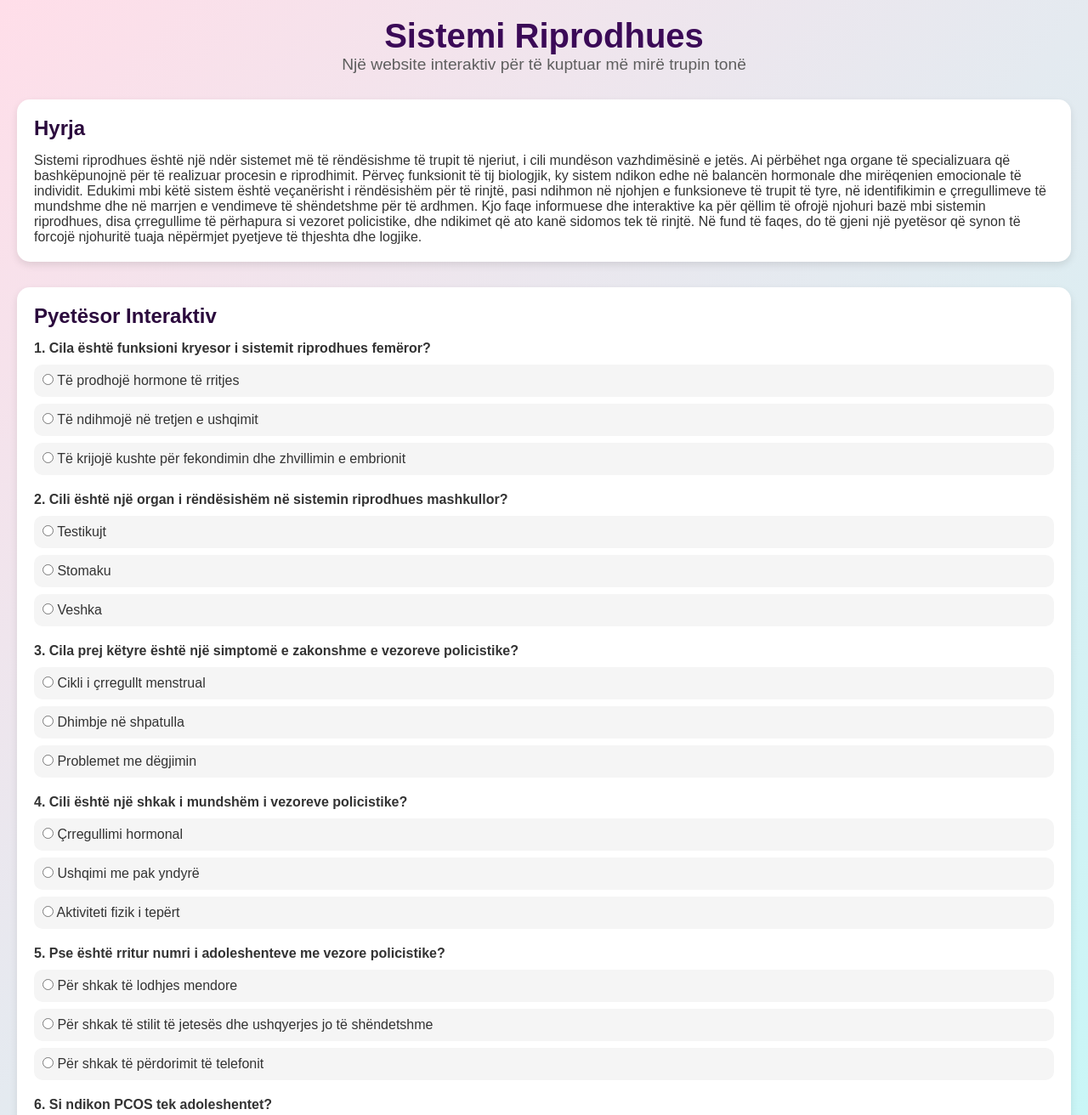
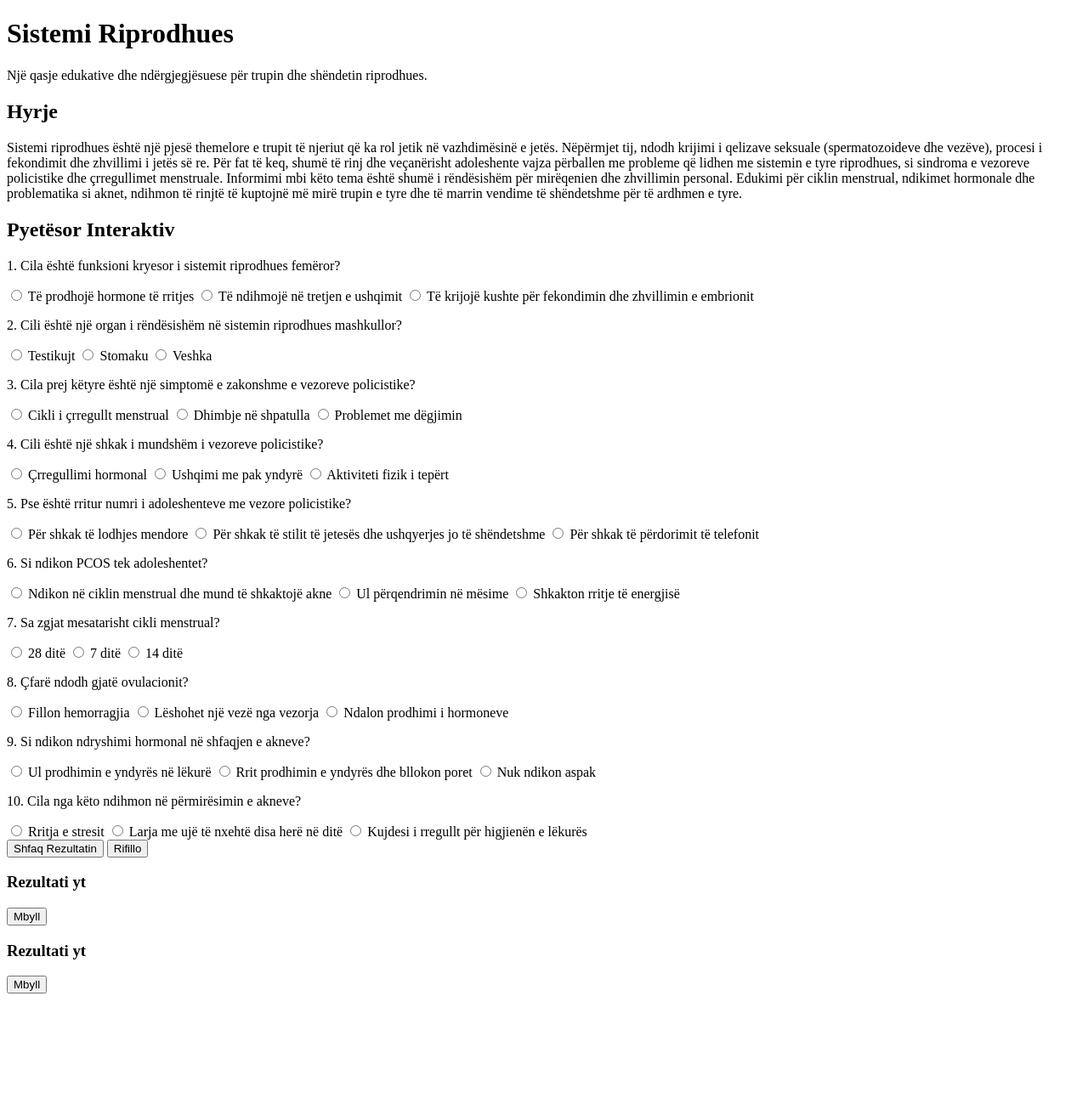
Before and after one commit to aron2608/sistemi-riprodhues.github.com, a plain HTML site: page index.html in a window 1280 px wide. Shown: the top 1312 px of the page at 85% size. After the commit the page ends 1177 px from the top, so only its background shows below. Drawn offline with Linux system fonts and the light colour scheme.

Commit message:
Update index.html

```diff
--- a/index.html
+++ b/index.html
@@ -4,29 +4,24 @@
     <meta charset="UTF-8">
     <meta name="viewport" content="width=device-width, initial-scale=1.0">
     <title>Sistemi Riprodhues - Pyetësor Biologjie</title>
-    <link rel="stylesheet" href="style.css">
+    <link href="https://fonts.googleapis.com/css2?family=Poppins:wght@400;600&display=swap" rel="stylesheet">
+
 </head>
 <body>
-  <header class="site-header">
-  <h1>Sistemi Riprodhues</h1>
-  <p>Një website interaktiv për të kuptuar më mirë trupin tonë</p>
-</header>
-
+    <header>
+        <h1>Sistemi Riprodhues</h1>
+        <p>Një qasje edukative dhe ndërgjegjësuese për trupin dhe shëndetin riprodhues.</p>
+    </header>
 
     <section class="intro">
-  <div class="intro-title">
-    <h2>Hyrja</h2>
-  </div>
-  <div class="intro-content">
-    <p>
-      Sistemi riprodhues është një ndër sistemet më të rëndësishme të trupit të njeriut, i cili mundëson vazhdimësinë e jetës. Ai përbëhet nga organe të specializuara që bashkëpunojnë për të realizuar procesin e riprodhimit. Përveç funksionit të tij biologjik, ky sistem ndikon edhe në balancën hormonale dhe mirëqenien emocionale të individit. Edukimi mbi këtë sistem është veçanërisht i rëndësishëm për të rinjtë, pasi ndihmon në njohjen e funksioneve të trupit të tyre, në identifikimin e çrregullimeve të mundshme dhe në marrjen e vendimeve të shëndetshme për të ardhmen. Kjo faqe informuese dhe interaktive ka për qëllim të ofrojë njohuri bazë mbi sistemin riprodhues, disa çrregullime të përhapura si vezoret policistike, dhe ndikimet që ato kanë sidomos tek të rinjtë. Në fund të faqes, do të gjeni një pyetësor që synon të forcojë njohuritë tuaja nëpërmjet pyetjeve të thjeshta dhe logjike.
-    </p>
-  </div>
-</section>
+        <h2>Hyrje</h2>
+        <p>Sistemi riprodhues është një pjesë themelore e trupit të njeriut që ka rol jetik në vazhdimësinë e jetës.
+            Nëpërmjet tij, ndodh krijimi i qelizave seksuale (spermatozoideve dhe vezëve), procesi i fekondimit dhe zhvillimi i jetës së re.
+             Për fat të keq, shumë të rinj dhe veçanërisht adoleshente vajza përballen me probleme që lidhen me sistemin e tyre riprodhues, si sindroma e vezoreve policistike dhe çrregullimet menstruale.
+             Informimi mbi këto tema është shumë i rëndësishëm për mirëqenien dhe zhvillimin personal. Edukimi për ciklin menstrual, ndikimet hormonale dhe problematika si aknet, ndihmon të rinjtë të kuptojnë më mirë trupin e tyre dhe të marrin vendime të shëndetshme për të ardhmen e tyre.
+      </p>
 
-
-
-    <section class="quiz">
+           <section class="quiz">
         <h2>Pyetësor Interaktiv</h2>
         <form id="quizForm">
            <!-- Pyetje 1: Sistemi riprodhues -->
@@ -120,19 +115,22 @@
             <button onclick="closeModal()">Mbyll</button>
         </div>
     </div>
+</form>
+    </section>
+
+    <div class="overlay" id="overlay"></div>
+    <div class="modal" id="resultModal">
+        <h3>Rezultati yt</h3>
+        <p id="resultText"></p>
+        <div class="btn-container">
+            <button onclick="closeModal()">Mbyll</button>
+        </div>
+    </div>
 
     <script>
         const correctAnswers = {
-            q1: 3,
-            q2: 1,
-            q3: 1,
-            q4: 1,
-            q5: 2,
-            q6: 1,
-            q7: 1,
-            q8: 2,
-            q9: 2,
-            q10: 3
+            q1: 3, q2: 1, q3: 1, q4: 1, q5: 2,
+            q6: 1, q7: 1, q8: 2, q9: 2, q10: 3
         };
 
         function submitQuiz() {
@@ -160,9 +158,9 @@
             if (score >= 8) {
                 message = `Shkëlqyeshëm! Ke marrë ${score}/10. Ke njohuri të forta mbi sistemin riprodhues!`;
             } else if (score >= 5) {
-                message = `Mirë! Ke marrë ${score}/10. Disa përmirësime dhe do jesh ekspert!`;
+                message = `Mirë! Ke marrë ${score}/10. Disa përmirësime dhe do jesh ekspert! :)`;
             } else {
-                message = `Vetëm ${score}/10. Ky është një fillim për të mësuar më shumë. Vazhdo të studiosh!`;
+                message = `Vetëm ${score}/10. Ky është një fillim për të mësuar më shumë. Vazhdo të studiosh! ;)`;
             }
 
             document.getElementById('resultText').innerText = message;
```
